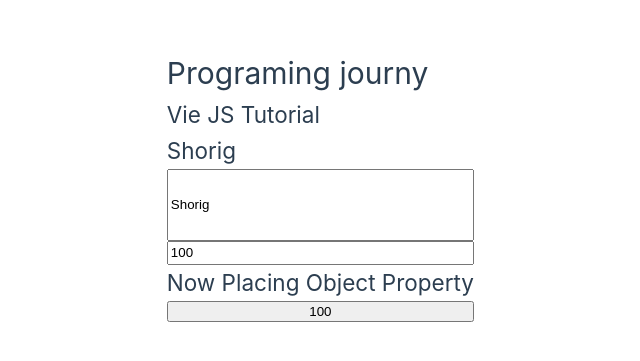
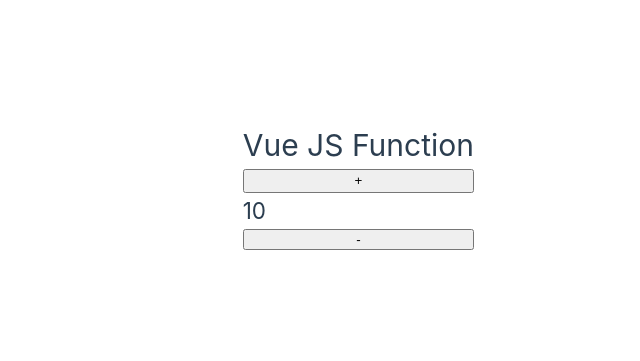
Before and after one commit to cbappi/Vue_JS_1st, a Vue app: page / in a window 1280 px wide. Shown: the part 215-576 px from the top of the page, without its empty margins (166-806 px from the left). Built offline with nearby package versions, Linux system fonts and the light colour scheme.

Commit message:
Vue JS Function  commit

```diff
--- a/src/App.vue
+++ b/src/App.vue
@@ -1,15 +1,12 @@
 
 <template>
-  <h1>{{ title }}</h1><br>
-  <h2>{{ subject }}</h2><br>
-  <h2>{{ obj.name }}</h2><br>
-  <!-- Two way data binding -->
-  <input type = "tex" v-model="obj.name"/><br>
+  <h1>{{ obj.title }}</h1>
   <br>
+  <button @click = "increment">+</button>
   <br>
-  <input type = "number" v-model="count"/><br>
-  <h2>{{ obj.description }}</h2><br>
-  <button @click = "count++">{{ count }} </button>
+  <h2>{{ count }}</h2>
+  <br>
+  <button @click = "decrement(3)">-</button>
 </template>
 
 <!-- Script Set up -->
@@ -18,16 +15,18 @@
 
       let count = ref(10);
 
-      // if we declare count = 100, may dom will lost reactivity
-      // so count.value should use and reactivity regain
-      count.value = 100;
-      const title = ref('Programing journy');
-      const subject = ref('Vie JS Tutorial');
-
       let obj = reactive({
-        name: "Shorig",
+        title: "Vue JS Function",
         class: "Seven",
         location: "Chittagong",
         description: "Now Placing Object Property"
       })
+
+      function increment(){
+        count.value++;
+      }
+
+      function decrement(amount){
+        count.value -= amount;
+      }
 </script>
```
Also changed, not shown: src/components/twoway.vue (added, +33 -0 lines).
